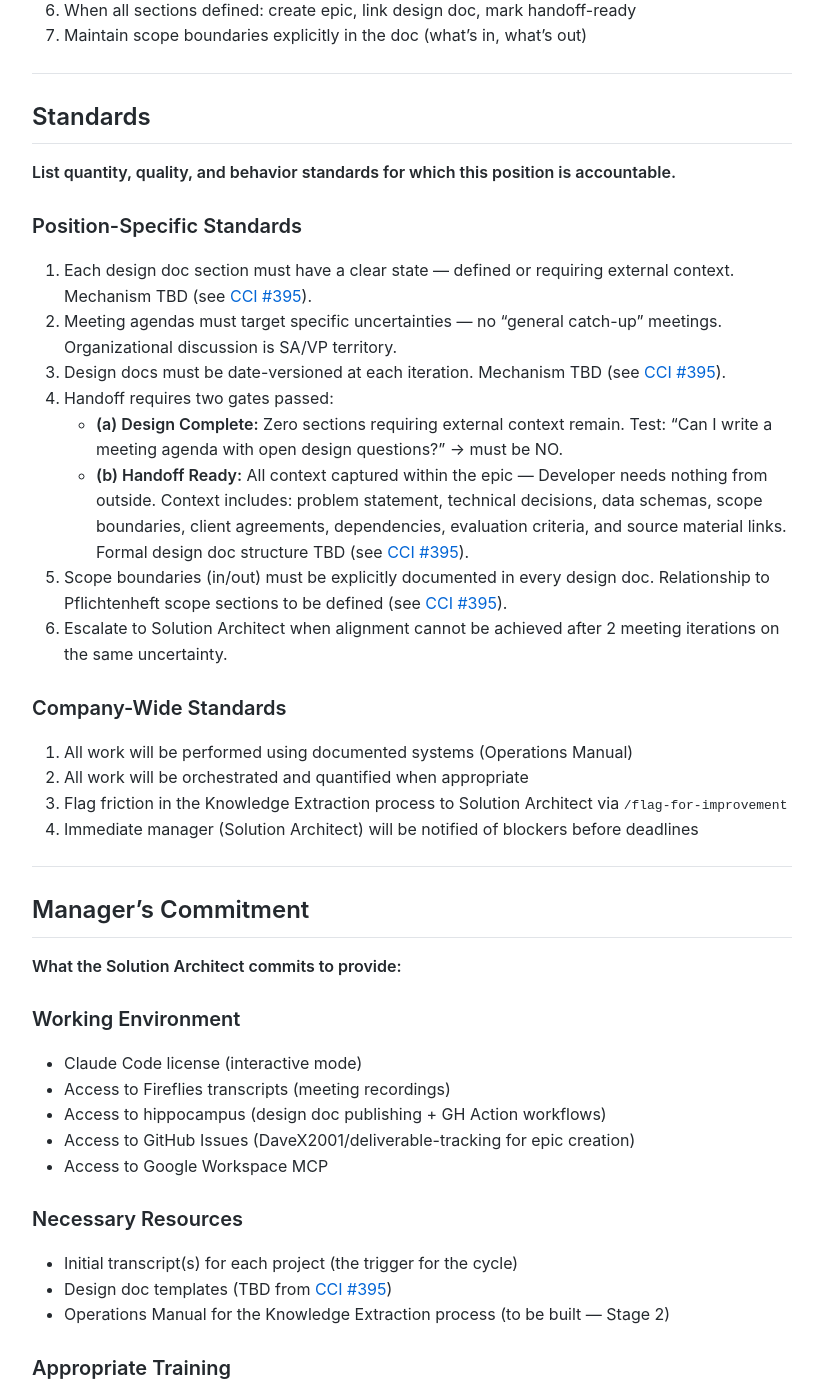
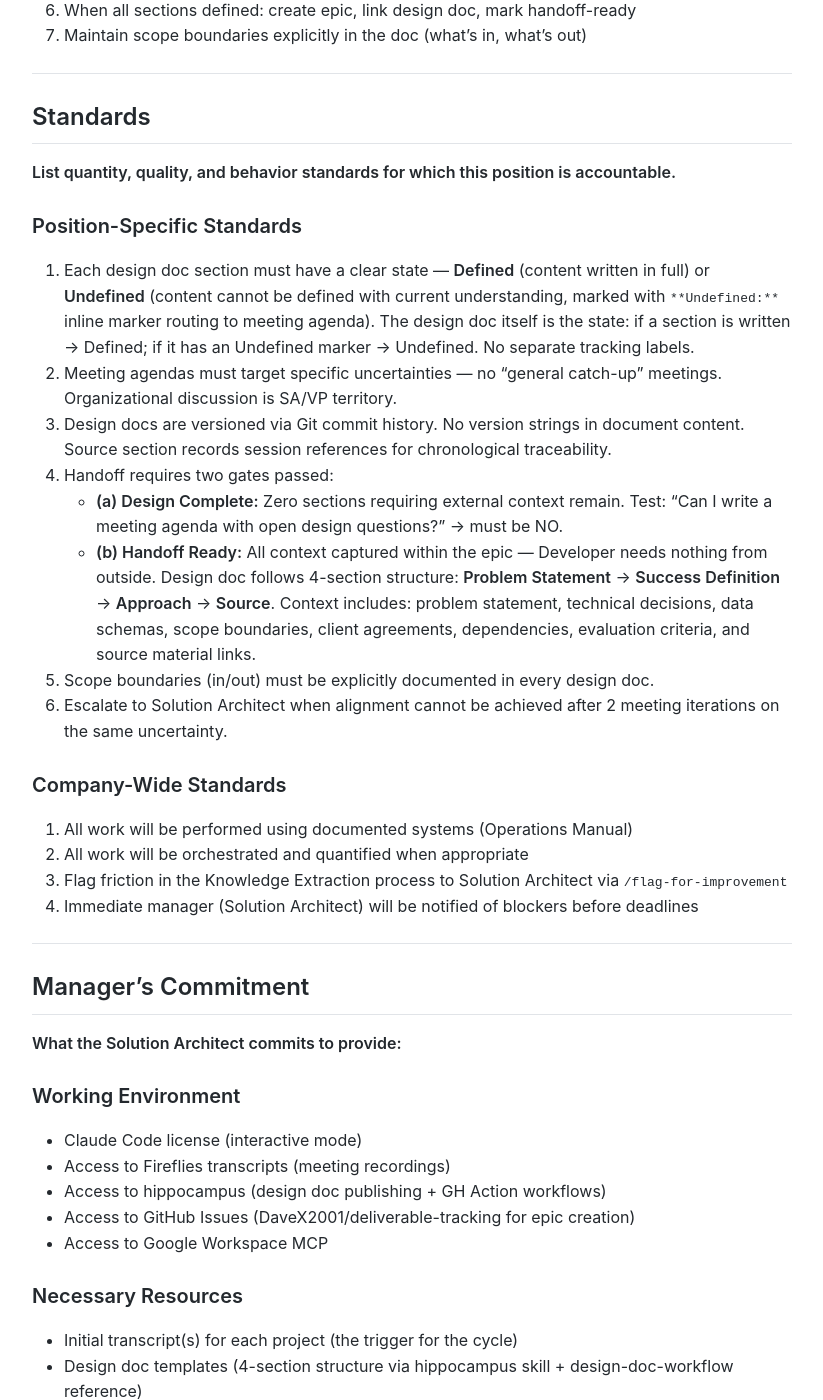
Before and after one commit to MariusWilsch/public-wilsch-ai-pages, a Jekyll site: the page built from global/junior-architect-position-agreement-wilsch-ai-services.md, in a window 1280 px wide and 1400 px high, scrolled down 2010 px. Shown: the whole window, without its empty margins (228-1051 px from the left). Built offline with Jekyll 4.4.1, drawn with Linux system fonts in a browser that asks for light colours; our own code applies the rules of GitHub Pages for plain Markdown files; some of the changed text lies outside the part shown.

Commit message:
Sync from hippocampus 2026-02-19

```diff
--- a/global/junior-architect-position-agreement-wilsch-ai-services.md
+++ b/global/junior-architect-position-agreement-wilsch-ai-services.md
@@ -65,13 +65,13 @@ Position Agreement for the Junior Architect position at Wilsch AI Services. Fram
 
 ### Position-Specific Standards
 
-1. Each design doc section must have a clear state — defined or requiring external context. Mechanism TBD (see [CCI #395](https://github.com/DaveX2001/claude-code-improvements/issues/395)).
+1. Each design doc section must have a clear state — **Defined** (content written in full) or **Undefined** (content cannot be defined with current understanding, marked with `**Undefined:**` inline marker routing to meeting agenda). The design doc itself is the state: if a section is written → Defined; if it has an Undefined marker → Undefined. No separate tracking labels.
 2. Meeting agendas must target specific uncertainties — no "general catch-up" meetings. Organizational discussion is SA/VP territory.
-3. Design docs must be date-versioned at each iteration. Mechanism TBD (see [CCI #395](https://github.com/DaveX2001/claude-code-improvements/issues/395)).
+3. Design docs are versioned via Git commit history. No version strings in document content. Source section records session references for chronological traceability.
 4. Handoff requires two gates passed:
    - **(a) Design Complete:** Zero sections requiring external context remain. Test: "Can I write a meeting agenda with open design questions?" → must be NO.
-   - **(b) Handoff Ready:** All context captured within the epic — Developer needs nothing from outside. Context includes: problem statement, technical decisions, data schemas, scope boundaries, client agreements, dependencies, evaluation criteria, and source material links. Formal design doc structure TBD (see [CCI #395](https://github.com/DaveX2001/claude-code-improvements/issues/395)).
-5. Scope boundaries (in/out) must be explicitly documented in every design doc. Relationship to Pflichtenheft scope sections to be defined (see [CCI #395](https://github.com/DaveX2001/claude-code-improvements/issues/395)).
+   - **(b) Handoff Ready:** All context captured within the epic — Developer needs nothing from outside. Design doc follows 4-section structure: **Problem Statement** → **Success Definition** → **Approach** → **Source**. Context includes: problem statement, technical decisions, data schemas, scope boundaries, client agreements, dependencies, evaluation criteria, and source material links.
+5. Scope boundaries (in/out) must be explicitly documented in every design doc.
 6. Escalate to Solution Architect when alignment cannot be achieved after 2 meeting iterations on the same uncertainty.
 
 ### Company-Wide Standards
@@ -98,7 +98,7 @@ Position Agreement for the Junior Architect position at Wilsch AI Services. Fram
 ### Necessary Resources
 
 - Initial transcript(s) for each project (the trigger for the cycle)
-- Design doc templates (TBD from [CCI #395](https://github.com/DaveX2001/claude-code-improvements/issues/395))
+- Design doc templates (4-section structure via hippocampus skill + design-doc-workflow reference)
 - Operations Manual for the Knowledge Extraction process (to be built — Stage 2)
 
 ### Appropriate Training
@@ -132,15 +132,6 @@ Position Agreement for the Junior Architect position at Wilsch AI Services. Fram
 
 ---
 
-## Open Questions (TBDs)
-
-| Question | Depends On | Link |
-|----------|-----------|------|
-| Design doc section state mechanism (defined/undefined) | Design doc workflow | [CCI #395](https://github.com/DaveX2001/claude-code-improvements/issues/395) |
-| Date versioning mechanism | Design doc workflow | [CCI #395](https://github.com/DaveX2001/claude-code-improvements/issues/395) |
-| Formal design doc structure (which sections) | Evidence synthesis from existing docs | [CCI #395](https://github.com/DaveX2001/claude-code-improvements/issues/395) |
-| Pflichtenheft ↔ design doc scope overlap | Pflichtenheft skill analysis | [CCI #395](https://github.com/DaveX2001/claude-code-improvements/issues/395) |
-
 ---
 
 ## Related Documents
```
